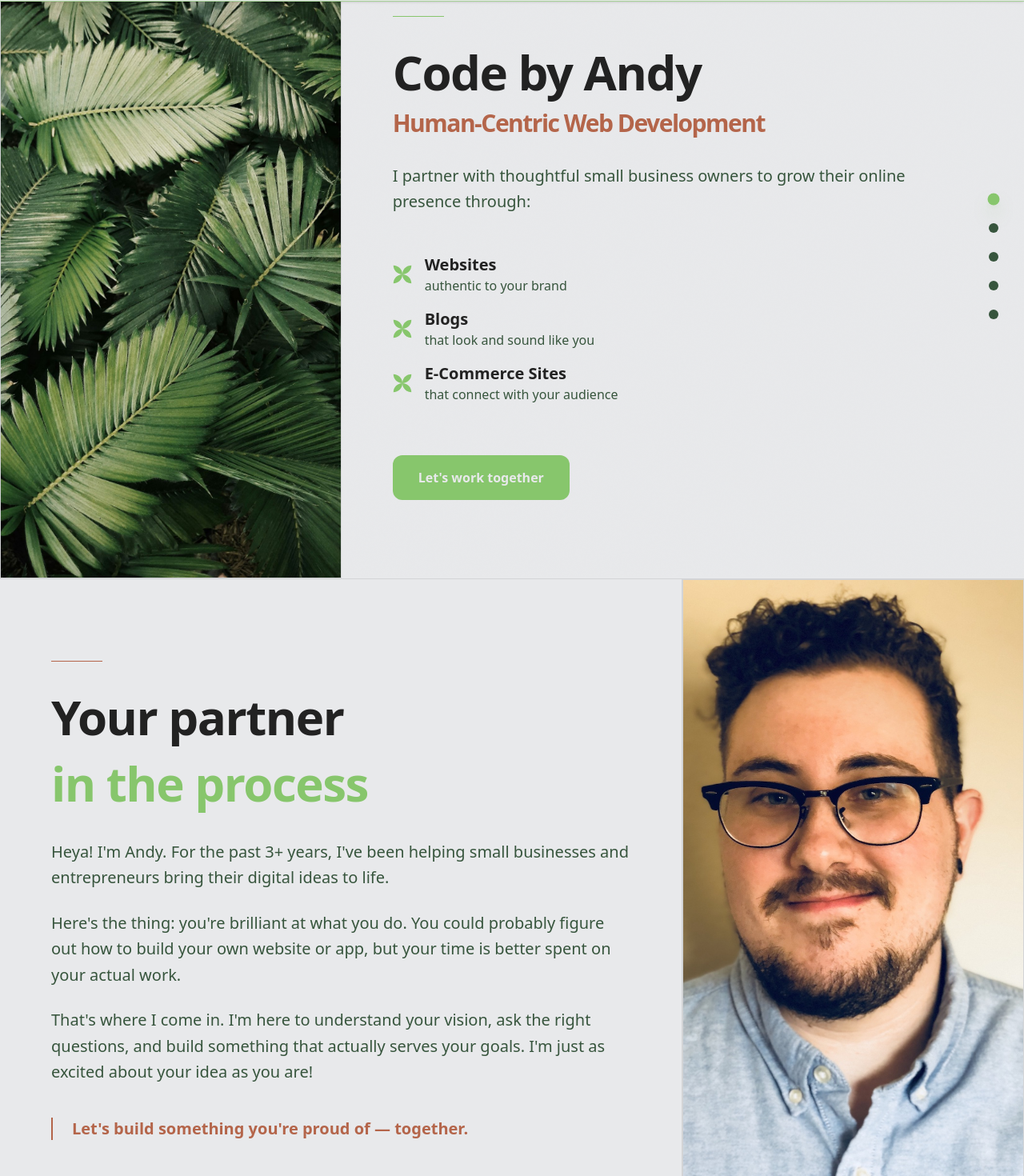
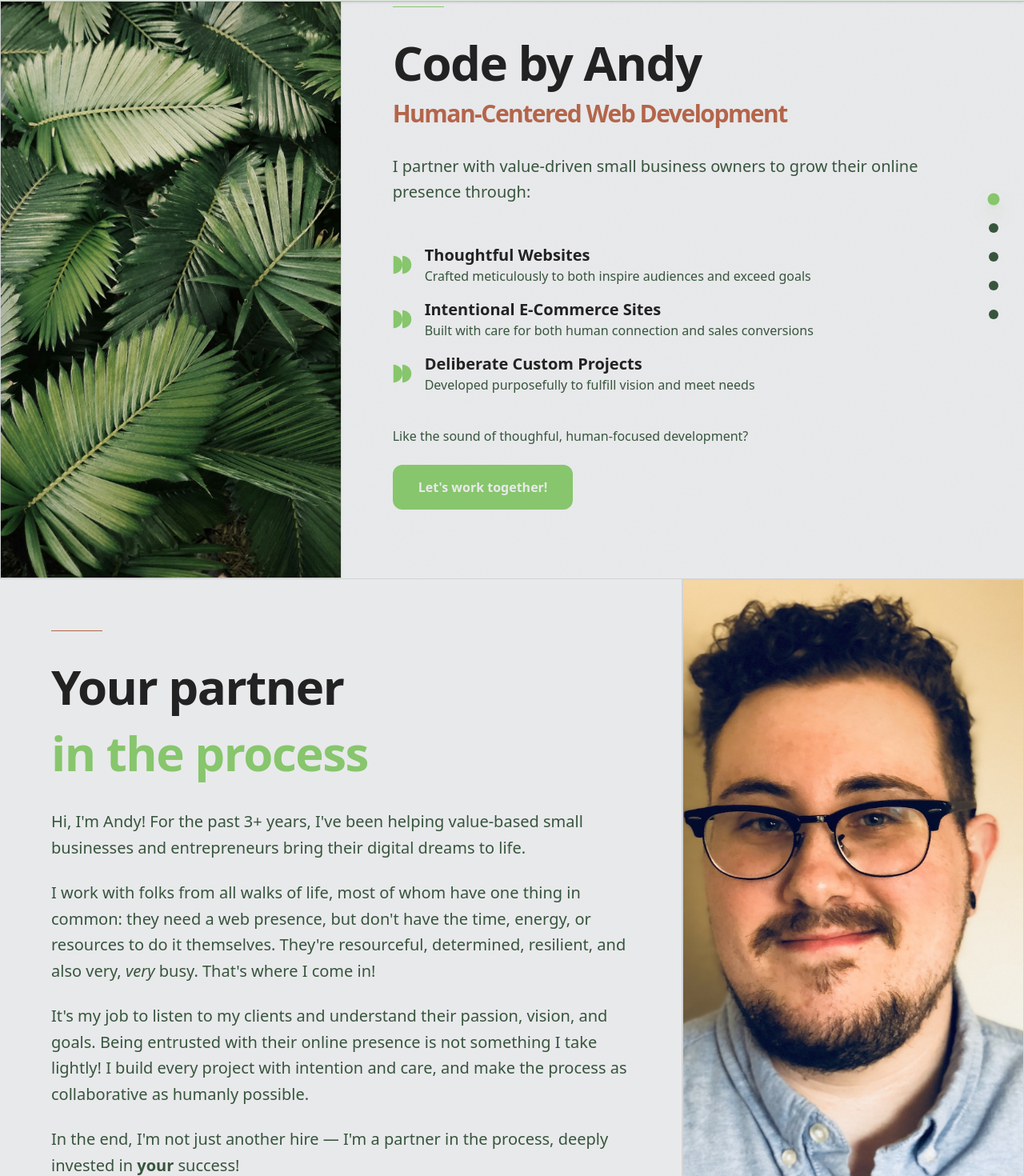
Before and after one commit to andymcguinness/codebyandy, a Next.js app: page / in a window 1280 px wide. Shown: the part 79-1549 px from the top of the page at 80% size. Built offline with nearby package versions, Linux system fonts and the light colour scheme.

Commit message:
feat: Copy updates.

```diff
--- a/app/components/About.tsx
+++ b/app/components/About.tsx
@@ -53,20 +53,23 @@ const About = () => {
             {/* Description */}
             <div className="space-y-6 text-lg md:text-xl text-muted leading-relaxed">
               <p>
-                Heya! I&apos;m Andy. For the past 3+ years, I&apos;ve been helping small businesses and entrepreneurs bring their digital ideas to life.
+                Hi, I&apos;m Andy! For the past 3+ years, I&apos;ve been helping value-based small businesses and entrepreneurs bring their digital dreams to life.
               </p>
               <p>
-                Here&apos;s the thing: you&apos;re brilliant at what you do. You could probably figure out how to build your own website or app, but your time is better spent on your actual work.
+                I work with folks from all walks of life, most of whom have one thing in common: they need a web presence, but don&apos;t have the time, energy, or resources to do it themselves. They&apos;re resourceful, determined, resilient, and also very, <span className="italic">very</span> busy. That&apos;s where I come in!
               </p>
               <p>
-                That&apos;s where I come in. I&apos;m here to understand your vision, ask the right questions, and build something that actually serves your goals. I&apos;m just as excited about your idea as you are!
+                It&apos;s my job to listen to my clients and understand their passion, vision, and goals. Being entrusted with their online presence is not something I take lightly! I build every project with intention and care, and make the process as collaborative as humanly possible.
+              </p>
+              <p>
+                In the end, I&apos;m not just another hire &mdash; I&apos;m a partner in the process, deeply invested in <span className="font-bold">your</span> success!
               </p>
 
               {/* Key message callout */}
-              <div className="pt-4">
+              <div className="py-4">
                 <div className="border-l-2 border-accent-warm pl-6">
                   <p className="text-accent-warm font-semibold text-xl">
-                    Let&apos;s build something you&apos;re proud of — together.
+                    If this connects with you, let&apos;s chat!
                   </p>
                 </div>
               </div>
--- a/app/components/Contact.tsx
+++ b/app/components/Contact.tsx
@@ -92,7 +92,7 @@ export default function Contact() {
             </h2>
 
             <p className="text-lg md:text-xl text-muted leading-relaxed">
-              Got a project in mind? Want to chat about an idea? Just curious about working together? Send me a message! I&apos;d love to hear from you.
+              If you&apos;ve got a project in mind, or just want to chat, I&apos;d love to hear from you!
             </p>
           </motion.div>
 
--- a/app/components/Hero.tsx
+++ b/app/components/Hero.tsx
@@ -45,12 +45,12 @@ export default function Hero() {
             {/* Main heading */}
             <h1 className="text-4xl md:text-5xl lg:text-6xl font-bold tracking-tight leading-tight">
               <span className="block text-foreground">Code by Andy</span>
-              <span className="block text-3xl text-accent-warm mt-2">Human-Centric Web Development</span>
+              <span className="block text-3xl text-accent-warm mt-2">Human-Centered Web Development</span>
             </h1>
 
             {/* Description */}
             <p className="text-lg md:text-xl text-muted leading-relaxed">
-              I partner with thoughtful small business owners to grow their online presence through:
+              I partner with value-driven small business owners to grow their online presence through:
             </p>
 
             {/* Icon list */}
@@ -59,15 +59,13 @@ export default function Hero() {
               <div className="flex items-center gap-4">
                 <div className="w-6 h-6 flex items-center justify-center shrink-0">
                   <svg width="50" height="50" version="1.1" viewBox="0 0 1200 1200" xmlns="http://www.w3.org/2000/svg" className="fill-accent">
-                    <path d="m600 600c0 310.5 252 562.5 562.5 562.5 0-310.5-252-562.5-562.5-562.5z"/>
-                    <path d="m37.5 1162.5c310.5 0 562.5-252 562.5-562.5-310.5 0-562.5 252-562.5 562.5z"/>
-                    <path d="m1162.5 37.5c-310.5 0-562.5 252-562.5 562.5 310.5 0 562.5-252 562.5-562.5z"/>
-                    <path d="m37.5 37.5c0 310.5 252 562.5 562.5 562.5 0-310.5-252-562.5-562.5-562.5z"/>
+                    <path d="m37.5 37.5v1125c310.5 0 562.12-252 562.12-562.5s-251.62-562.5-562.12-562.5z"/>
+                    <path d="m1162.5 600c0-310.5-251.62-562.5-562.12-562.5v1125c310.5 0 562.12-252 562.12-562.5z"/>
                   </svg>
                 </div>
                 <div>
-                  <h3 className="text-xl font-semibold text-foreground">Websites</h3>
-                  <p className="text-muted text-md">authentic to your brand</p>
+                  <h3 className="text-xl font-semibold text-foreground">Thoughtful Websites</h3>
+                  <p className="text-muted text-md">Crafted meticulously to both inspire audiences and exceed goals</p>
                 </div>
               </div>
 
@@ -75,15 +73,13 @@ export default function Hero() {
               <div className="flex items-center gap-4">
                 <div className="w-6 h-6 flex items-center justify-center shrink-0">
                   <svg width="50" height="50" version="1.1" viewBox="0 0 1200 1200" xmlns="http://www.w3.org/2000/svg" className="fill-accent">
-                    <path d="m600 600c0 310.5 252 562.5 562.5 562.5 0-310.5-252-562.5-562.5-562.5z"/>
-                    <path d="m37.5 1162.5c310.5 0 562.5-252 562.5-562.5-310.5 0-562.5 252-562.5 562.5z"/>
-                    <path d="m1162.5 37.5c-310.5 0-562.5 252-562.5 562.5 310.5 0 562.5-252 562.5-562.5z"/>
-                    <path d="m37.5 37.5c0 310.5 252 562.5 562.5 562.5 0-310.5-252-562.5-562.5-562.5z"/>
+                    <path d="m37.5 37.5v1125c310.5 0 562.12-252 562.12-562.5s-251.62-562.5-562.12-562.5z"/>
+                    <path d="m1162.5 600c0-310.5-251.62-562.5-562.12-562.5v1125c310.5 0 562.12-252 562.12-562.5z"/>
                   </svg>
                 </div>
                 <div>
-                  <h3 className="font-semibold text-xl text-foreground">Blogs</h3>
-                  <p className="text-muted text-md">that look and sound like you</p>
+                  <h3 className="font-semibold text-xl text-foreground">Intentional E-Commerce Sites</h3>
+                  <p className="text-muted text-md">Built with care for both human connection and sales conversions</p>
                 </div>
               </div>
 
@@ -91,25 +87,24 @@ export default function Hero() {
               <div className="flex items-center gap-4">
                 <div className="w-6 h-6 flex items-center justify-center shrink-0">
                   <svg width="50" height="50" version="1.1" viewBox="0 0 1200 1200" xmlns="http://www.w3.org/2000/svg" className="fill-accent">
-                    <path d="m600 600c0 310.5 252 562.5 562.5 562.5 0-310.5-252-562.5-562.5-562.5z"/>
-                    <path d="m37.5 1162.5c310.5 0 562.5-252 562.5-562.5-310.5 0-562.5 252-562.5 562.5z"/>
-                    <path d="m1162.5 37.5c-310.5 0-562.5 252-562.5 562.5 310.5 0 562.5-252 562.5-562.5z"/>
-                    <path d="m37.5 37.5c0 310.5 252 562.5 562.5 562.5 0-310.5-252-562.5-562.5-562.5z"/>
+                    <path d="m37.5 37.5v1125c310.5 0 562.12-252 562.12-562.5s-251.62-562.5-562.12-562.5z"/>
+                    <path d="m1162.5 600c0-310.5-251.62-562.5-562.12-562.5v1125c310.5 0 562.12-252 562.12-562.5z"/>
                   </svg>
                 </div>
                 <div>
-                  <h3 className="font-semibold text-xl text-foreground"> E-Commerce Sites</h3>
-                  <p className="text-muted text-md">that connect with your audience</p>
+                  <h3 className="font-semibold text-xl text-foreground">Deliberate Custom Projects</h3>
+                  <p className="text-muted text-md">Developed purposefully to fulfill vision and meet needs</p>
                 </div>
               </div>
             </div>
 
             {/* CTA button */}
+            <p className="text-muted text-base mt-10 mb-6">Like the sound of thoughful, human-focused development?</p>
             <button
               onClick={scrollToContact}
-              className="px-8 py-4 bg-accent hover:bg-accent-dark text-background font-semibold transition-all mt-8"
+              className="px-8 py-4 bg-accent hover:bg-accent-dark text-background font-semibold transition-all"
             >
-              Let&apos;s work together
+              Let&apos;s work together!
             </button>
           </div>
         </motion.div>
--- a/app/components/Process.tsx
+++ b/app/components/Process.tsx
@@ -7,23 +7,23 @@ const Process = () => {
   const steps = [
     {
       number: "01",
-      title: "We Chat",
-      description: "We talk about your goals, your audience, and what success looks like for you."
+      title: "Intro",
+      description: "We talk about your goals, your audience, and what success looks like for you. We have an in-depth discussion about your vision for this project, and ensure that I'm the right fit to make it happen!"
     },
     {
       number: "02",
-      title: "We Plan",
-      description: "We'll map out a clear plan that works for your timeline and budget."
+      title: "Planning",
+      description: "We map out a clear plan that works for your timeline and budget. Deliverables and a payment structure will be clearly defined, so there will be no surprises. Any lingering questions will be answered, so you feel confident in the process!"
     },
     {
       number: "03",
-      title: "I Build",
-      description: "You'll see things take shape and have plenty of chances to give feedback."
+      title: "Building",
+      description: "I start tinkering away, with consistent check-ins so you're always in the know. There will be plenty of chances to provide feedback and guide the overall progress of the project!"
     },
     {
       number: "04",
-      title: "You Grow",
-      description: "We'll launch your site, and watch as your online presence grows!"
+      title: "Launch",
+      description: "Once final checks are done and the project is ready, we launch! And, of course, it's onwards to your next big project!"
     }
   ];
 
@@ -63,10 +63,10 @@ const Process = () => {
             <div className="lg:top-24 space-y-8">
               <div className="w-16 h-px bg-accent-warm" />
               <h2 className="text-4xl md:text-5xl lg:text-6xl font-bold tracking-tight leading-tight">
-                <p className="inline-block text-foreground">How we&apos;ll <span className="inline-block text-accent">work together</span></p>
+                <p className="inline-block text-foreground">How we&apos;ll <span className="inline-block text-accent">collaborate</span></p>
               </h2>
               <p className="text-lg md:text-xl text-muted">
-                Building something great shouldn&apos;t feel complicated or stressful. I&apos;ll make sure the process is smooth and easy.
+                Building something great together shouldn&apos;t feel complicated or stressful. I&apos;ll make sure the process is friendly and smooth!
               </p>
             </div>
           </motion.div>
```
Also changed, not shown: app/components/Services.tsx (+8 -6 lines).
